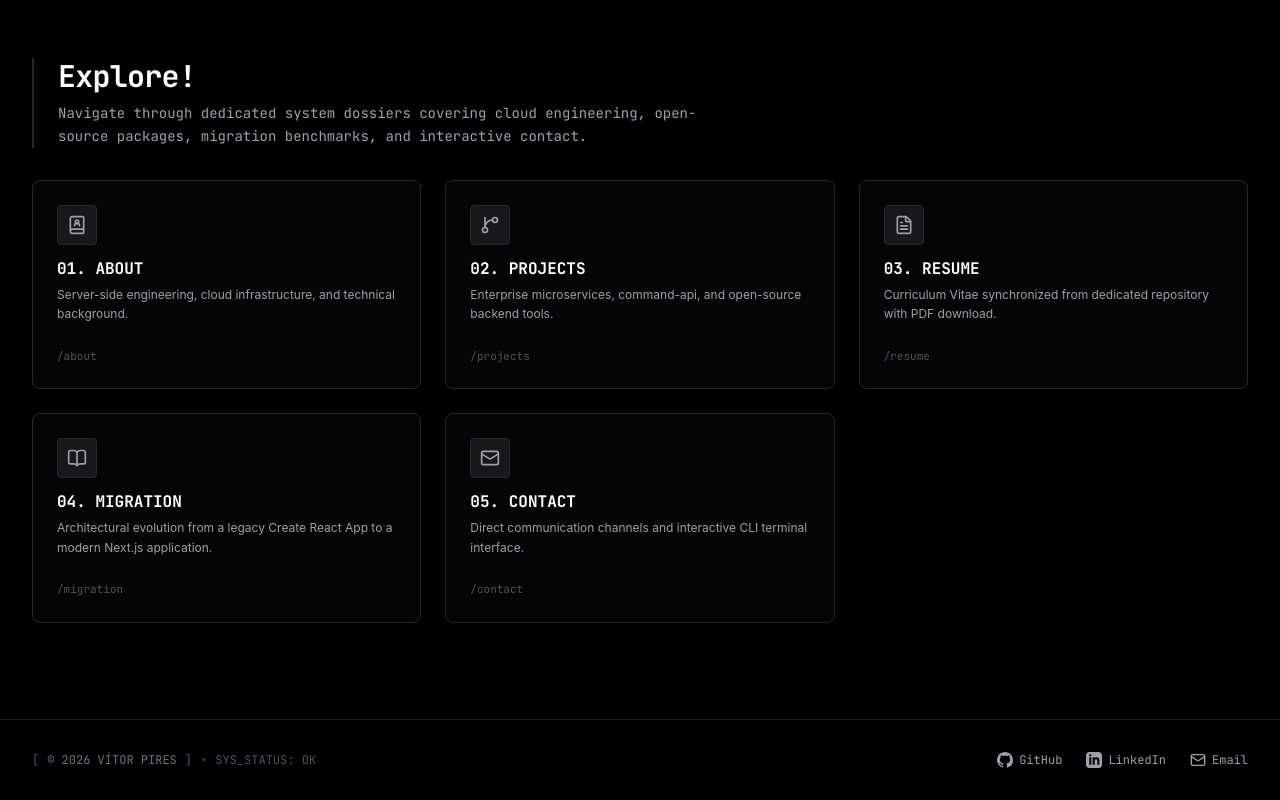
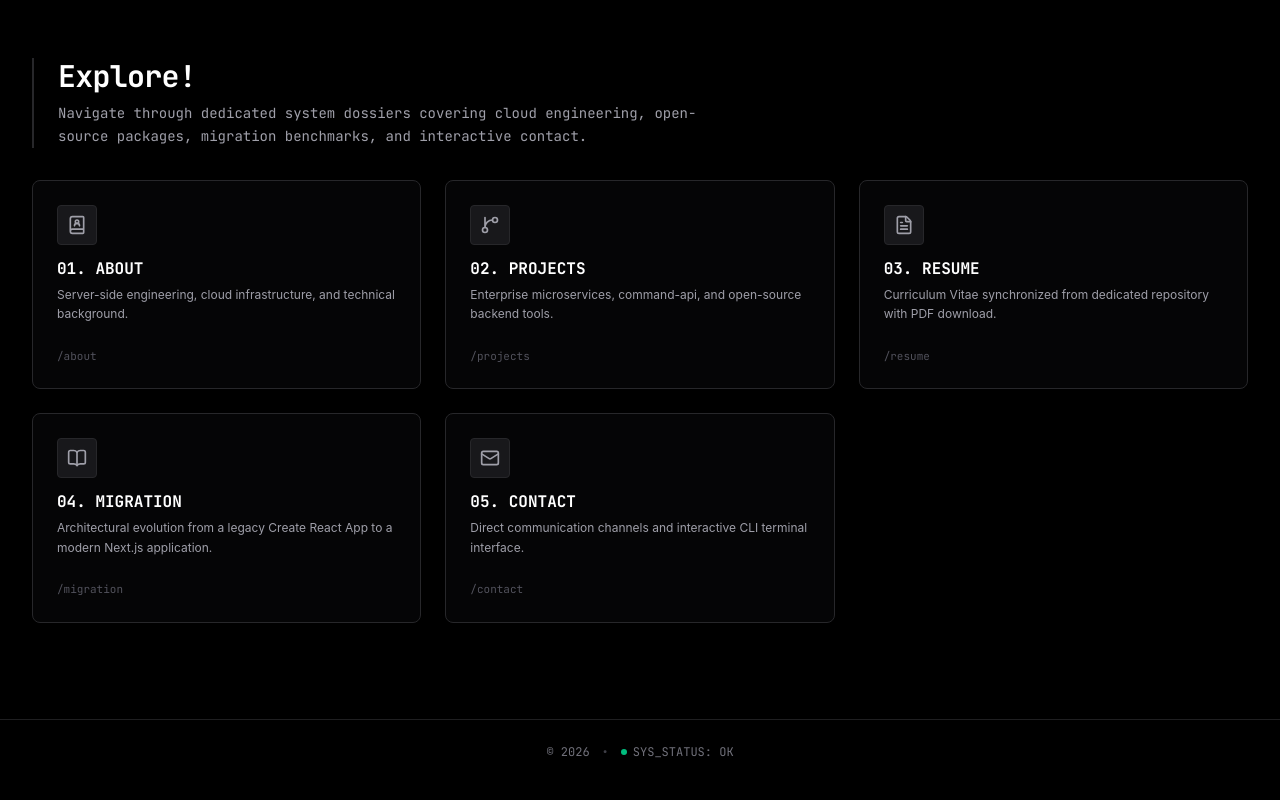
Before and after one commit to v1tor2003/portfolio, a Next.js app: page / in a window 1280 px wide. Shown: the part 815-1615 px from the top of the page. Built offline with nearby package versions, Linux system fonts and the light colour scheme.

Commit message:
refactor(footer): simplify copyright and remove redundant social links

```diff
--- a/components/layout/footer/Footer.tsx
+++ b/components/layout/footer/Footer.tsx
@@ -1,20 +1,15 @@
-import { FooterSocialLinks } from "./FooterSocialLinks";
-
 export function Footer() {
 	const currentYear = new Date().getFullYear();
 
 	return (
-		<footer className="w-full border-t border-zinc-800/80 bg-black/90 py-8 font-mono text-xs text-zinc-500">
-			<div className="mx-auto flex max-w-7xl flex-col items-center justify-between gap-4 px-4 sm:flex-row sm:px-6 lg:px-8">
-				<div className="flex items-center space-x-2">
-					<span className="text-zinc-600">[</span>
-					<span>© {currentYear} VÍTOR PIRES</span>
-					<span className="text-zinc-600">]</span>
-					<span className="hidden text-zinc-700 sm:inline">•</span>
-					<span className="hidden text-zinc-600 sm:inline">SYS_STATUS: OK</span>
+		<footer className="w-full border-t border-zinc-800/80 bg-black/90 py-6 font-mono text-xs text-zinc-500">
+			<div className="mx-auto flex max-w-7xl items-center justify-center gap-3 px-4 sm:px-6 lg:px-8">
+				<span>© {currentYear}</span>
+				<span className="text-zinc-700">•</span>
+				<div className="flex items-center gap-1.5">
+					<span className="h-1.5 w-1.5 rounded-full bg-emerald-500 inline-block" />
+					<span>SYS_STATUS: OK</span>
 				</div>
-
-				<FooterSocialLinks />
 			</div>
 		</footer>
 	);
--- a/components/layout/footer/FooterSocialLinks.tsx
+++ /dev/null
@@ -1,34 +0,0 @@
-import { Mail } from "lucide-react";
-import { GithubIcon, LinkedinIcon } from "@/components/ui/icons";
-
-export function FooterSocialLinks() {
-	return (
-		<div className="flex items-center space-x-6">
-			<a
-				href="https://github.com/v1tor2003"
-				target="_blank"
-				rel="noopener noreferrer"
-				className="flex items-center space-x-1.5 text-zinc-400 transition-colors hover:text-white"
-			>
-				<GithubIcon size={16} />
-				<span>GitHub</span>
-			</a>
-			<a
-				href="https://linkedin.com/in/pires-vitor"
-				target="_blank"
-				rel="noopener noreferrer"
-				className="flex items-center space-x-1.5 text-zinc-400 transition-colors hover:text-white"
-			>
-				<LinkedinIcon size={16} />
-				<span>LinkedIn</span>
-			</a>
-			<a
-				href="mailto:vitor.pr04@hotmail.com"
-				className="flex items-center space-x-1.5 text-zinc-400 transition-colors hover:text-white"
-			>
-				<Mail className="h-4 w-4" />
-				<span>Email</span>
-			</a>
-		</div>
-	);
-}
--- a/components/layout/footer/index.ts
+++ b/components/layout/footer/index.ts
@@ -1,2 +1 @@
 export * from "./Footer";
-export * from "./FooterSocialLinks";
```
Also changed, not shown: 1 other file (tests, documents, lock files or other folders).
